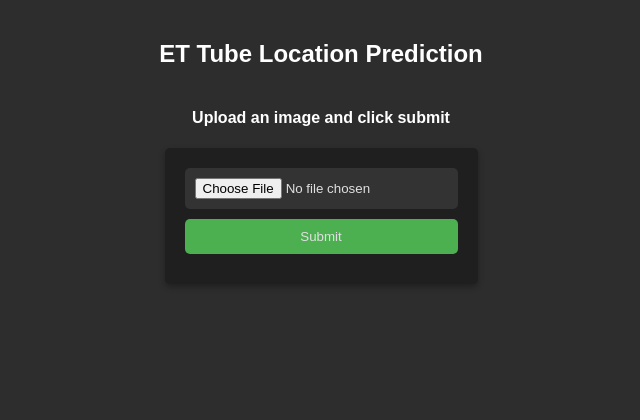
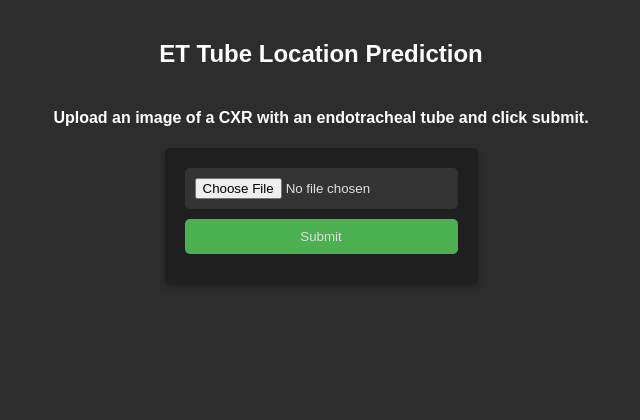
Before and after one commit to nicholasjprimianomd/et_tube, a Flask app: page / in a window 1280 px wide. Shown: the top 420 px of the page, without its empty margins (319-959 px from the left). Run offline with Flask 2, Linux system fonts and the light colour scheme.

Commit message:
front end clarity

```diff
--- a/templates/index.html
+++ b/templates/index.html
@@ -3,7 +3,7 @@
 <head>
   <meta charset="UTF-8">
   <meta name="viewport" content="width=device-width, initial-scale=1.0">
-  <title>ET Tube Location Prediction</title>
+  <title>ET Tube and Carina Location Predictions</title>
   <style>
     body {
       font-family: 'Arial', sans-serif;
@@ -37,7 +37,7 @@
       box-sizing: border-box; /* Ensures padding doesn't affect width */
     }
     input[type="submit"] {
-      background: #4CAF50; /* Green button */
+      background: #4CAF50;
       cursor: pointer;
     }
     input[type="submit"]:hover {
@@ -45,7 +45,7 @@
     }
     .loader {
       border: 4px solid #1F1F1F; /* Loader background border */
-      border-top: 4px solid #4CAF50; /* Green loader accent */
+      border-top: 4px solid #4CAF50;
       border-radius: 50%;
       width: 30px;
       height: 30px;
@@ -91,7 +91,7 @@
 <body>
 
 <h2>ET Tube Location Prediction</h2>
-<h4>Upload an image and click submit</h4>
+<h4>Upload an image of a CXR with an endotracheal tube and click submit.</h4>
 
 <form id="uploadForm" method="post" enctype="multipart/form-data">
     <input type="file" name="file" autocomplete="off" required>
@@ -133,7 +133,7 @@
 </script>
 <div class="site-info">
   <a href="https://github.com/nicholasprimiano" target="_blank">Visit My GitHub</a>
-  | <!-- Separator can be removed if not needed -->
+  |
   <a href="http://nickprimiano.com/wp-content/uploads/2023/11/CV_Nicholas_Primiano.pdf" target="_blank" download>Download My CV</a>
   |
   <a href="https://nickprimiano.com/" target="_blank">Visit My Website</a>
```
